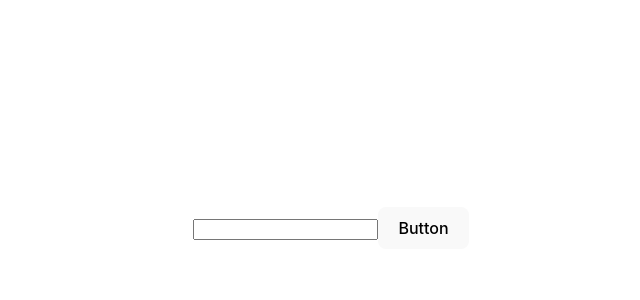
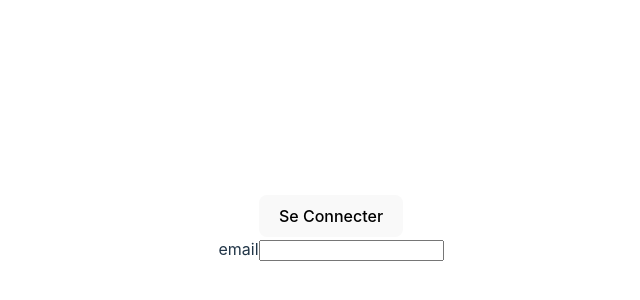
Before and after one commit to aurel86/Backoffice, a React (Vite) app: page / in a window 1280 px wide. Shown: the part 172-472 px from the top of the page, without its empty margins (309-949 px from the left). Built offline with nearby package versions, Linux system fonts and the light colour scheme.

Commit message:
CustomInput

```diff
--- a/src/App.tsx
+++ b/src/App.tsx
@@ -1,30 +1,40 @@
 
 import './App.css'
 import LoginButton from './components/LoginButton';
-import { ConfirmButton } from './components/ConfirmButton';
+import CustomInput from './components/CustomInput';
+import { useState } from 'react';
+
 
 function App() {
-  const handleClick = () => {
-   console.log('Cliquer ici')
+  const [email, setEmail ] = useState('')
+  const handleClick = (event) => {
+   console.log(event)
   };
-
+  const onChangeMail= (event) => {
+    console.log(event)
+    setEmail(event.target.value)
+  }
   return (
     <div>
-      <input onChange={(e) =>  console.log(e.target.value)}/>
 
-<button onClick={handleClick}>Button</button>
+    {email}
+    <LoginButton onClick={handleClick}>
+      Se Connecter
+      </LoginButton>
+    <CustomInput
+      type='email'
+      label='email'
+     onChange={onChangeMail}
 
-      {/* <LoginButton onClick={handleClick}>
-     Se Connecter
-      </LoginButton>
-
-
-      <ConfirmButton title="Se Connecter !" onClick={handleClick} /> */}
+    />
+    </div>
 
 
 
-    </div>
-  );
-};
 
-export default App
+    );
+
+  };
+
+
+  export default App
--- a/src/components/CustomInput.tsx
+++ b/src/components/CustomInput.tsx
@@ -1,15 +1,9 @@
 import { ChangeEvent, FC, LabelHTMLAttributes } from "react";
 
-interface InputsProps {
-    type:'email'| 'password'|'text'|'number'
-    label: string
-    value: string | number
-    error: boolean
-    disabled?: boolean
-    onChange:(e: ChangeEvent<HTMLInputElement>)
-}
 
-const Inputs: FC<InputsProps> = ({
+
+
+const Inputs  = ({
    type,
    label,
    value,
--- a/src/main.tsx
+++ b/src/main.tsx
@@ -1,6 +1,6 @@
 import React from 'react'
 import ReactDOM from 'react-dom/client'
-import App from './App.tsx'
+import App from './App.js'
 import './index.css'
 
 ReactDOM.createRoot(document.getElementById('root')!).render(
```
Also changed, not shown: src/components/ConfirmButton.tsx (deleted, +0 -12 lines).
